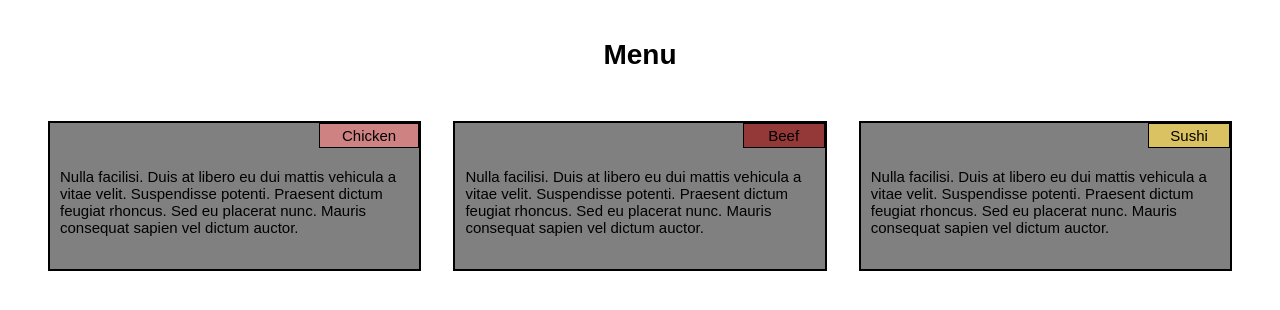
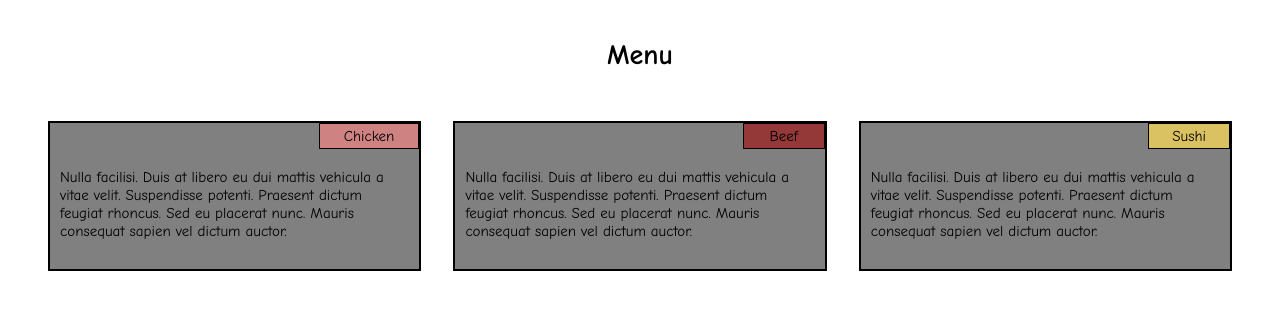
Before and after one commit to Saraalqarni44/coursera-test, a plain HTML site: page module2-solution/index.html in a window 1280 px wide. Drawn offline with Linux system fonts and the light colour scheme.

Commit message:
my first submission.

```diff
--- a/module2-solution/css/style1.css
+++ b/module2-solution/css/style1.css
@@ -1,12 +1,12 @@
 body {
-    font-family: Arial, sans-serif;
+    font-family: 'comic sans MS',cursive, sans-serif;
     font-size: 15px;
     margin-top:10px;
     padding: 10px;
 }
 
 h1 {
-        font-family: Arial, sans-serif;
+        font-family: 'comic sans MS',cursive, sans-serif;
     font-size: 28px;
     margin-bottom: 30px;
     text-align: center;
--- a/module2-solution/index.html
+++ b/module2-solution/index.html
@@ -2,7 +2,7 @@
 <html lang="en">
 <head>
     <meta charset="UTF-8">
-    <title>Responsive Design Assignment</title>
+    <title>Assignment solution for module2</title>
     <link rel="stylesheet" href="css/style1.css" type="text/css" media="screen">
 </head>
 <body>
```
